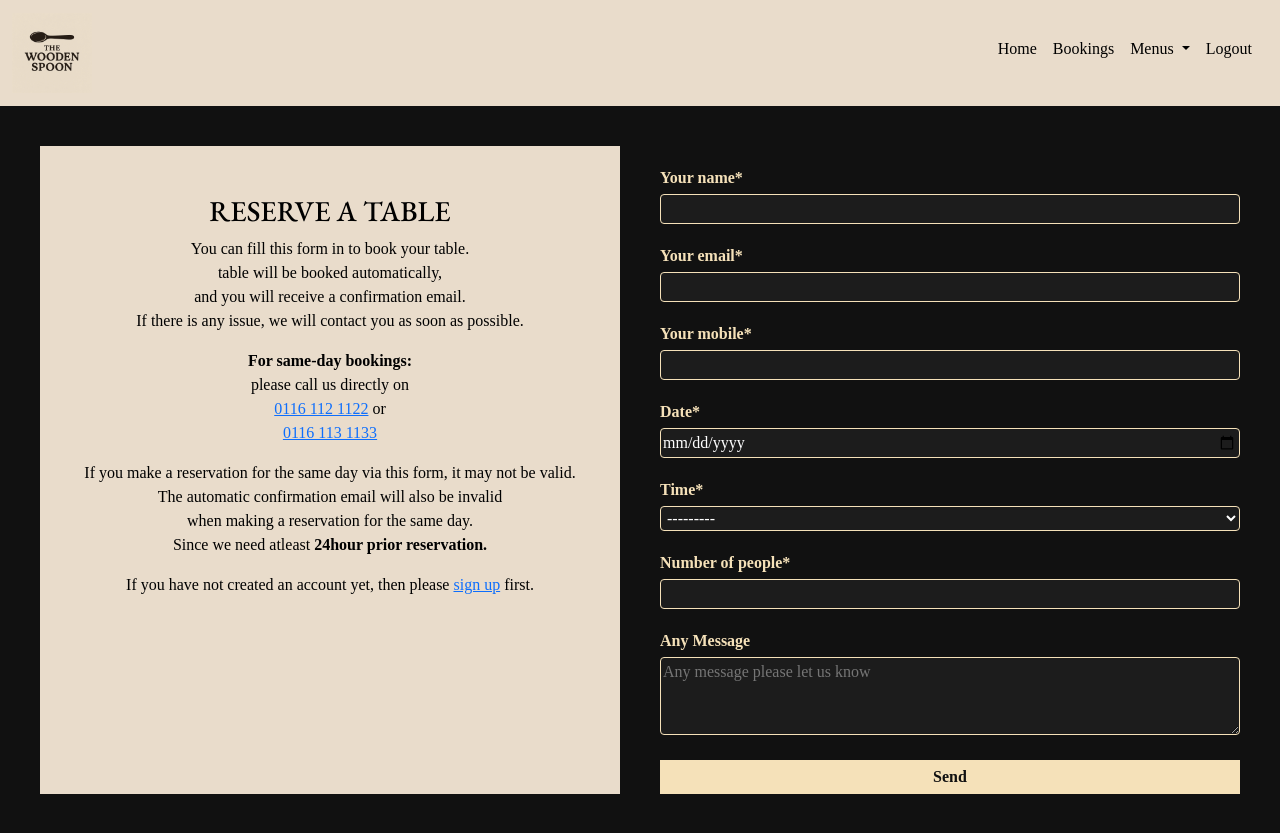
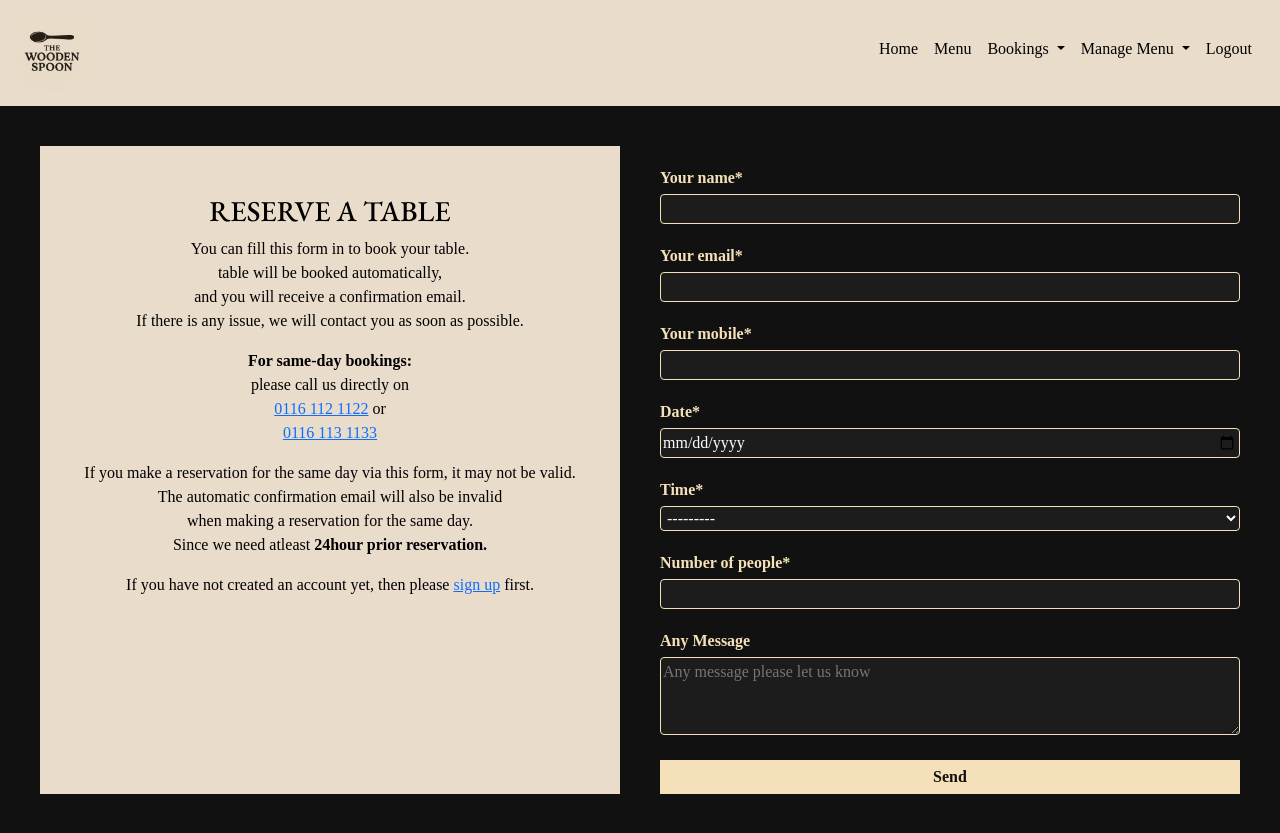
Before and after one commit to Neelp20/Project-4-TheWoodenSpoon, a Django app: page /bookings/ in a window 1280 px wide. Shown: the top 833 px of the page. Run offline with Django 4.2, Linux system fonts and the light colour scheme; the visitor is signed in with stand-in values (Sample User, id 1); some libraries are stand-ins or nearby versions.

Commit message:
change dropdowns for navbar

```diff
--- a/bookings/views.py
+++ b/bookings/views.py
@@ -82,7 +82,7 @@ class AdminBookingListView(LoginRequiredMixin, UserPassesTestMixin, ListView):
     context_object_name = "bookings"
 
     def test_func(self):
-        return self.request.user.is_superuser
+        return self.request.user.is_staff
 
     def get_queryset(self):
         queryset = Booking.objects.filter(
--- a/templates/base.html
+++ b/templates/base.html
@@ -7,21 +7,25 @@
 <!DOCTYPE html>
 <html lang="en">
 <head>
+    <title>The Wooden Spoon - {% block title %}{% endblock %}</title>
     <meta charset="UTF-8">
     <meta name="viewport" content="width=device-width, initial-scale=1.0">
+    <!-- Favicon imports -->
+
     {% block extra_css %}
-    <!-- bootstrap css link -->
-    <link href="https://cdn.jsdelivr.net/npm/bootstrap@5.3.7/dist/css/bootstrap.min.css" rel="stylesheet" integrity="sha384-LN+7fdVzj6u52u30Kp6M/trliBMCMKTyK833zpbD+pXdCLuTusPj697FH4R/5mcr" crossorigin="anonymous">
+    <!-- Bootstrap css link -->
+    <link href="https://cdn.jsdelivr.net/npm/bootstrap@5.3.3/dist/css/bootstrap.min.css" rel="stylesheet" integrity="sha384-QWTKZyjpPEjISv5WaRU9OFeRpok6YctnYmDr5pNlyT2bRjXh0JMhjY6hW+ALEwIH" crossorigin="anonymous">
     {% endblock %}
-    <!-- Favicon imports -->
+
     <!-- import css -->
-     <link rel="stylesheet" href="{% static 'css/base.css' %}">
-    <!-- javascript files -->
-    {% block onload_js %}
+    <link rel="stylesheet" href="{% static 'css/base.css' %}">
     <!-- bootstrap js -->
-    <script src="https://cdn.jsdelivr.net/npm/bootstrap@5.2.3/dist/js/bootstrap.min.js" integrity="sha384-cuYeSxntonz0PPNlHhBs68uyIAVpIIOZZ5JqeqvYYIcEL727kskC66kF92t6Xl2V" crossorigin="anonymous"></script>
+     {% block postload_js %}
+    <script src="https://cdn.jsdelivr.net/npm/bootstrap@5.3.3/dist/js/bootstrap.bundle.min.js"
+        integrity="sha384-YvpcrYf0tY3lHB60NNkmXc5s9fDVZLESaAA55NDzOxhy9GkcIdslK1eN7N6jIeHz" crossorigin="anonymous">
+    </script>
     {% endblock %}
-    <title>The Wooden Spoon - {% block title %}{% endblock %}</title>
+
 </head>
 
 <body>
@@ -35,7 +39,11 @@
     {% include 'includes/footer.html' %}
 
 
+
+
     <!-- Font awsome kit -->
     <script src="https://kit.fontawesome.com/bd728e390a.js" crossorigin="anonymous"></script>
+
+
 </body>
 </html>
--- a/templates/includes/header.html
+++ b/templates/includes/header.html
@@ -5,111 +5,87 @@
   <nav class="navbar navbar-expand-lg">
     <div class="container-fluid">
       <!-- Logo -->
-      <a class="navbar-brand" href="{% url 'home' %}"
-        ><img
-          src="{% static 'images/logo.webp' %}"
-          alt="The Wooden Spoon Logo"
-          class="logo"
-      /></a>
-      <button
-        class="navbar-toggler"
-        type="button"
-        data-bs-toggle="collapse"
-        data-bs-target="#navbarNav"
-        aria-controls="navbarNav"
-        aria-expanded="false"
-        aria-label="Toggle navigation"
-      >
+      <a class="navbar-brand" href="{% url 'home' %}">
+        <img src="{% static 'images/logo.webp' %}" alt="The Wooden Spoon Logo" class="logo" />
+      </a>
+      <button class="navbar-toggler" type="button" data-bs-toggle="collapse" data-bs-target="#navbarNav">
         <span class="navbar-toggler-icon"></span>
       </button>
-      <!-- Navigation items -->
+
       <div class="collapse navbar-collapse justify-content-end" id="navbarNav">
         <ul class="navbar-nav me-2 mb-2">
+          <!-- Home -->
           <li class="nav-item">
-            <a
-              class="nav-link {% if url_name == 'home' %}active{% endif %}"
-              aria-current="page"
-              href="{% url 'home' %}"
-              >Home</a
-            >
+            <a class="nav-link {% if url_name == 'home' %}active{% endif %}" href="{% url 'home' %}">Home</a>
           </li>
+
+          <!-- Menu - visible to everyone -->
           <li class="nav-item">
-            <a
-              class="nav-link {% if url_name == 'bookings' %}active{% endif %}"
-              aria-current="page"
-              href="{% url 'bookings' %}"
-              >Bookings</a
-            >
+            <a class="nav-link {% if url_name == 'menu' %}active{% endif %}" href="{% url 'menu' %}">Menu</a>
           </li>
-          <!-- Conditional staff dropdown -->
+
+          <!-- Bookings Dropdown -->
+          {% if user.is_authenticated %}
+            {% if user.is_staff %}
+              <!-- Admin View -->
+              <li class="nav-item dropdown">
+                <a class="nav-link dropdown-toggle {% if url_name in 'bookings manage-bookings past-bookings admin-manage-bookings' %}active{% endif %}" href="#" role="button" data-bs-toggle="dropdown">
+                  Bookings
+                </a>
+                <ul class="dropdown-menu">
+                  <li><a class="dropdown-item" href="{% url 'bookings' %}">Create Booking</a></li>
+                  <li><a class="dropdown-item" href="{% url 'manage-bookings' %}">Upcoming Bookings</a></li>
+                  <li><a class="dropdown-item" href="{% url 'past-bookings' %}">Past Bookings</a></li>
+                  <li><a class="dropdown-item" href="{% url 'admin-manage-bookings' %}">All Bookings (Admin)</a></li>
+                </ul>
+              </li>
+            {% else %}
+              <!-- Customer View -->
+              <li class="nav-item dropdown">
+                <a class="nav-link dropdown-toggle {% if url_name in 'bookings manage-bookings past-bookings' %}active{% endif %}" href="#" role="button" data-bs-toggle="dropdown">
+                  Bookings
+                </a>
+                <ul class="dropdown-menu">
+                  <li><a class="dropdown-item" href="{% url 'bookings' %}">Create Booking</a></li>
+                  <li><a class="dropdown-item" href="{% url 'manage-bookings' %}">Upcoming Bookings</a></li>
+                  <li><a class="dropdown-item" href="{% url 'past-bookings' %}">Past Bookings</a></li>
+                </ul>
+              </li>
+            {% endif %}
+          {% else %}
+            <!-- Guest View -->
+            <li class="nav-item">
+              <a class="nav-link {% if url_name == 'bookings' %}active{% endif %}" href="{% url 'bookings' %}">Bookings</a>
+            </li>
+          {% endif %}
+
+          <!-- Admin-only Menu Management -->
           {% if user.is_staff %}
           <li class="nav-item dropdown">
-            <a
-              class="nav-link dropdown-toggle"
-              href="#"
-              id="staffOptions"
-              role="button"
-              data-bs-toggle="dropdown"
-              aria-expanded="false"
-            >
-              Menus
+            <a class="nav-link dropdown-toggle {% if url_name in 'create_menu create_menu_item editmenu deletemenuitems managemenus' %}active{% endif %}" href="#" role="button" data-bs-toggle="dropdown">
+              Manage Menu
             </a>
-            <ul class="dropdown-menu" aria-labelledby="staffOptions">
-              <li>
-                <a class="dropdown-item" href="{% url 'menu' %}">View Menu</a>
-              </li>
-              <li>
-                <a class="dropdown-item" href="{% url 'create_menu' %}"
-                  >Create Menu</a
-                >
-              </li>
-              <li>
-                <a class="dropdown-item" href="{% url 'create_menu_item' %}"
-                  >Create Menu Item</a
-                >
-              </li>
-              <li>
-                <a class="dropdown-item" href="{% url 'managemenus' %}"
-                  >Manage Menu items</a
-                >
-              </li>
+            <ul class="dropdown-menu">
+              <li><a class="dropdown-item" href="{% url 'create_menu' %}">Create Menu</a></li>
+              <li><a class="dropdown-item" href="{% url 'create_menu_items' %}">Create Menu Item</a></li>
+              <li><a class="dropdown-item" href="{% url 'editmenu' %}">Edit Menu Item</a></li>
+              <li><a class="dropdown-item" href="{% url 'deletemenuitems' %}">Delete Menu Item</a></li>
+              <li><a class="dropdown-item" href="{% url 'managemenus' %}">Manage All Menus</a></li>
             </ul>
+          </li>
+          {% endif %}
+
+          <!-- Auth Links -->
+          {% if user.is_authenticated %}
+          <li class="nav-item">
+            <a class="nav-link" href="{% url 'account_logout' %}">Logout</a>
           </li>
           {% else %}
           <li class="nav-item">
-            <a
-              class="nav-link {% if url_name == 'menu' %}active{% endif %}"
-              aria-current="page"
-              href="{% url 'menu' %}"
-              >Menu</a
-            >
-          </li>
-          {% endif %}
-          {% if request.user.is_authenticated %}
-          <li class="nav-item">
-            <a
-              class="nav-link {% if url_name == 'account_logout' %}active{% endif %}"
-              aria-current="page"
-              href="{% url 'account_logout' %}"
-              >Logout</a
-            >
-          </li>
-          {% else %}
-          <li class="nav-item">
-            <a
-              class="nav-link {% if url_name == 'account_signup' %}active{% endif %}"
-              aria-current="page"
-              href="{% url 'account_signup' %}"
-              >Register</a
-            >
+            <a class="nav-link {% if url_name == 'account_signup' %}active{% endif %}" href="{% url 'account_signup' %}">Register</a>
           </li>
           <li class="nav-item">
-            <a
-              class="nav-link {% if url_name == 'account_login' %}active{% endif %}"
-              aria-current="page"
-              href="{% url 'account_login' %}"
-              >Login</a
-            >
+            <a class="nav-link {% if url_name == 'account_login' %}active{% endif %}" href="{% url 'account_login' %}">Login</a>
           </li>
           {% endif %}
         </ul>
```
Also changed, not shown: bookings/templates/bookings/admin_manage_bookings.html (added), menu/templates/menu/edit_menu.html (deleted), thewoodenspoon/urls.py (line endings or trailing spaces).
